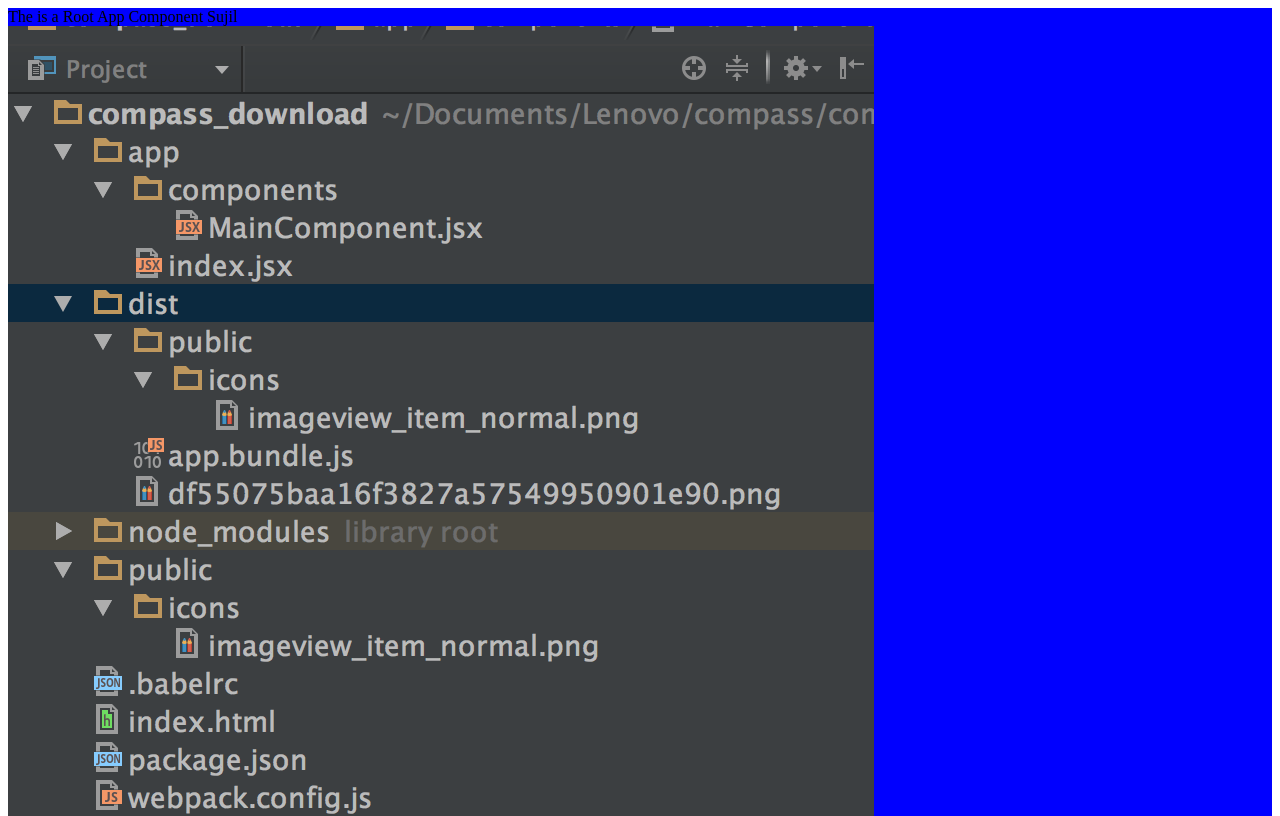
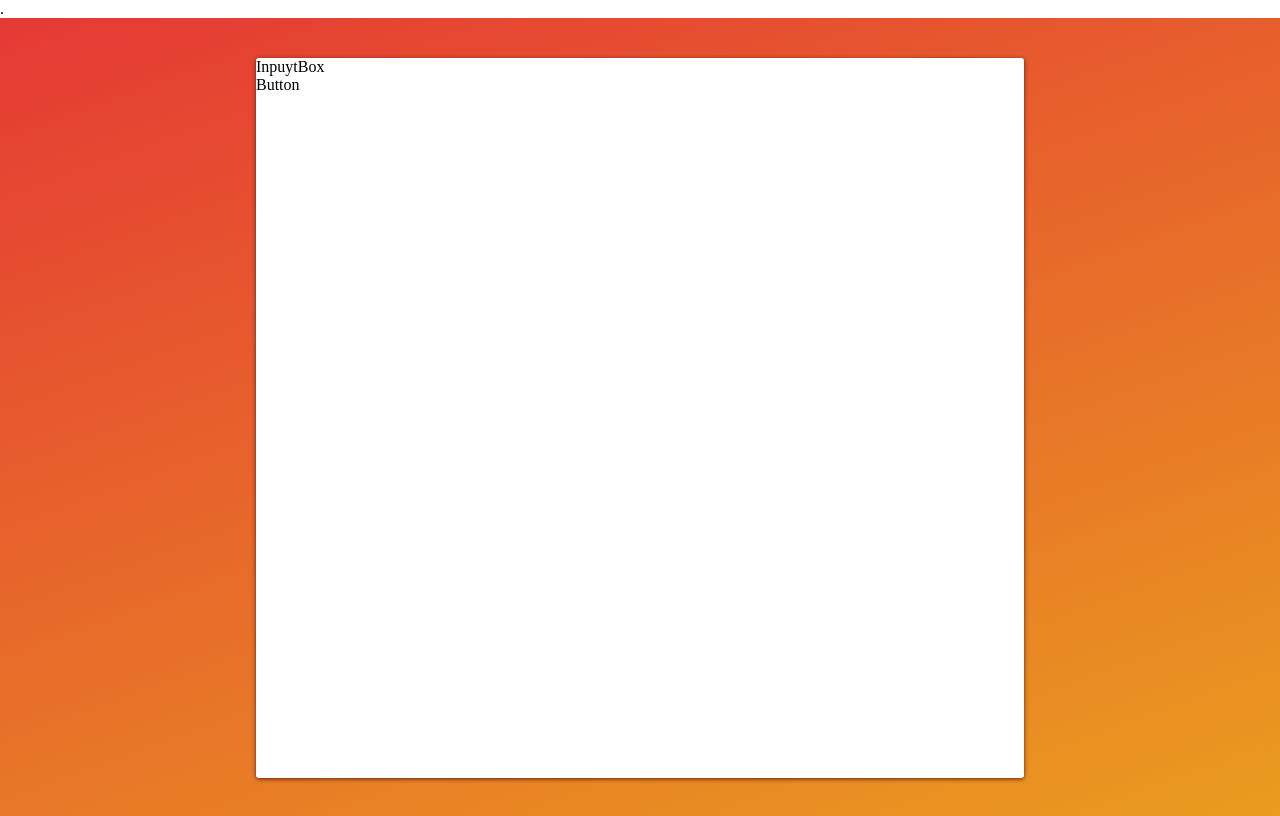
Before and after one commit to sujilnt/AdvancedTodo, a React app: page / in a window 1280 px wide. Shown: the top 816 px of the page. Built offline with nearby package versions, Linux system fonts and the light colour scheme.

Commit message:
still figuring how the app looks ? EOF

```diff
--- a/index.html
+++ b/index.html
@@ -1,5 +1,6 @@
 <html>
     <head>
+        <meta name="viewport" content="width=device-width,initial-scale=1.0">.
         <title>Todo APP</title>
     </head>
     <body>
--- a/src/Components/App/App.css
+++ b/src/Components/App/App.css
@@ -1,3 +1,30 @@
+:root {
+	--main-color: #ea2b1f;
+	--secondary-color: #61210f;
+	--tertiary-color: #edae49;
+	--lightBrown: #f9df74;
+	--white: #ffffff;
+}
+body {
+	margin: 0;
+	padding: 0;
+}
 .container {
-	background: blue;
+	height: 100%;
+	width: 100%;
+	background: linear-gradient(160deg, #e53935, #ea9c1f);
+	flex: 1 60%;
+	align-items: center;
 }
+.flexBoxInline {
+	display: flex;
+	flex-direction: row;
+	flex-wrap: wrap;
+}
+
+.justifyingContent {
+	justify-content: center;
+}
+.alignIntems {
+	align-items: center;
+}
--- a/src/Components/App/App.js
+++ b/src/Components/App/App.js
@@ -1,11 +1,15 @@
 import React from 'react';
 import './App.css';
 import img from '../../../assets/images.png';
+import Button from '../Button/Button.js';
+import TodoContainer from '../TodoContainer/TodoContainer';
+const handleChange = (e) => {
+	console.log(e.target);
+};
 const App = () => {
 	return (
-		<div className="container">
-			<div>The is a Root App Component Sujil</div>
-			<img src={img} />
+		<div className="container flexBoxInline justifyingContent alignIntems">
+			<TodoContainer />
 		</div>
 	);
 };
--- /dev/null
+++ b/src/Components/Button/Button.css
@@ -0,0 +1,3 @@
+.buttonStyle {
+	background: var(--main-color);
+}
--- /dev/null
+++ b/src/Components/Button/Button.js
@@ -0,0 +1,13 @@
+import React, { Fragment } from 'react';
+import './Button.css';
+const Button = (props) => {
+	const { name, onclickFunc } = props;
+	return (
+		<Fragment>
+			<div className="buttonStyle" onClick={onclickFunc}>
+				{name}
+			</div>
+		</Fragment>
+	);
+};
+export default Button;
--- /dev/null
+++ b/src/Components/TodoContainer/TodoContainer.css
@@ -0,0 +1,25 @@
+.appContainer {
+	background: white;
+	width: 60%;
+	display: flex;
+	flex-direction: column;
+	position: relative;
+	height: 90vh;
+	width: 60vw;
+	box-shadow: 0px 1px 4px #61210f;
+	border-radius: 3px;
+}
+
+@media only screen and (max-width: 900px) {
+	.appContainer {
+		height: 95vh;
+		width: 95vw;
+	}
+}
+
+@media only screen and (max-width: 600px) {
+	.appContainer {
+		height: 100vh;
+		width: 100vw;
+	}
+}
--- /dev/null
+++ b/src/Components/TodoContainer/TodoContainer.js
@@ -0,0 +1,13 @@
+import React, { Fragments } from 'react';
+import './TodoContainer.css';
+const TodoContainer = (props) => {
+	return (
+		<div>
+			<div className="appContainer">
+				<div>InpuytBox</div>
+				<div>Button</div>
+			</div>
+		</div>
+	);
+};
+export default TodoContainer;
--- a/webpack.config.js
+++ b/webpack.config.js
@@ -33,7 +33,7 @@ module.exports = {
 					{
 						loader: 'url-loader',
 						options: {
-							limit: 8192
+							limit: 5000
 						}
 					}
 				]
```
